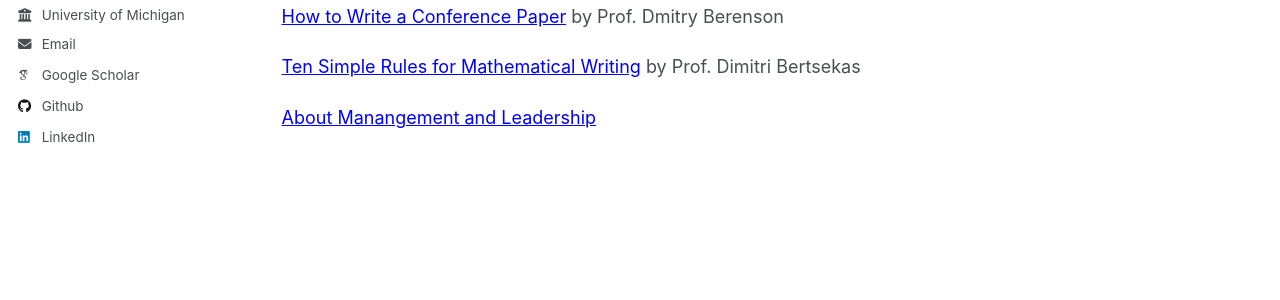
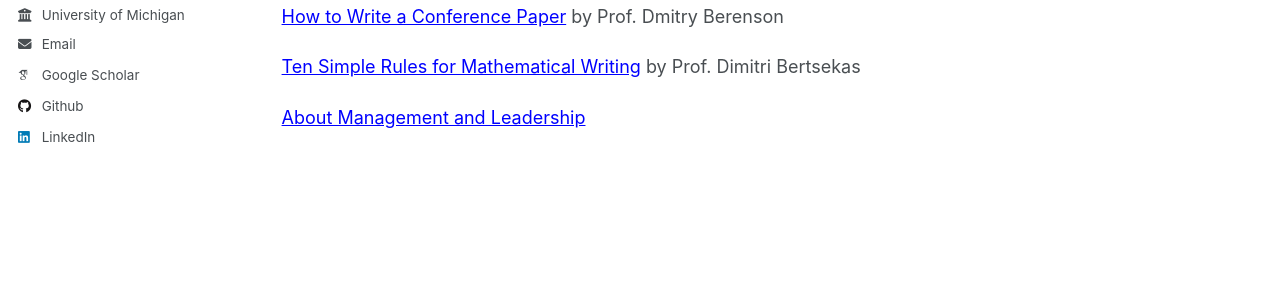
Before and after one commit to zengxiong111/zengxiong.github.io, a Jekyll site: the page built from _pages/about.md, in a window 1280 px wide and 900 px high, scrolled down 2495 px. Shown: the part 365-665 px from the top of the window. Built offline with Jekyll 4.4.1, drawn with Linux system fonts in a browser that asks for light colours; some web fonts are replaced.

Commit message:
Update about.md

```diff
--- a/_pages/about.md
+++ b/_pages/about.md
@@ -84,4 +84,4 @@ English version of the above famous Chinese quotes (by ChatGPT): "A scholar must
 
 <a href="https://www.mit.edu/~dimitrib/Ten_Rules.html" style="color: blue;" target="_blank">Ten Simple Rules for Mathematical Writing</a> by Prof. Dimitri Bertsekas
 
-<a href="https://www.marxists.org/chinese/linbiao/mia-chinese-linbiao-193612.htm" style="color: blue;" target="_blank">About Manangement and Leadership</a>
+<a href="https://www.marxists.org/chinese/linbiao/mia-chinese-linbiao-193612.htm" style="color: blue;" target="_blank">About Management and Leadership</a>
```
